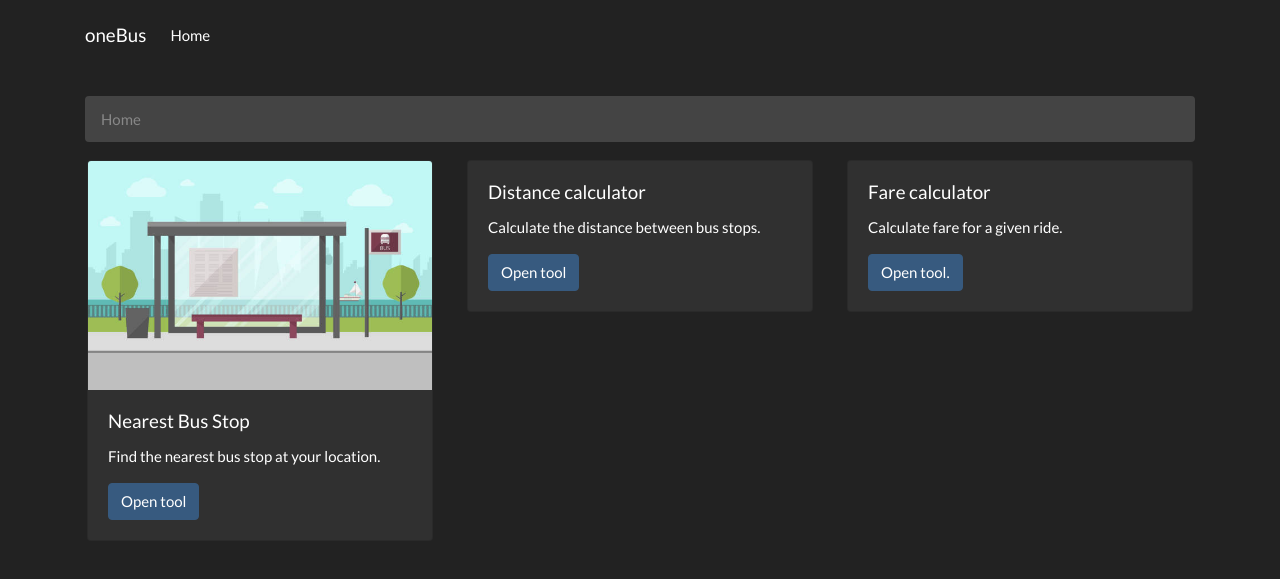
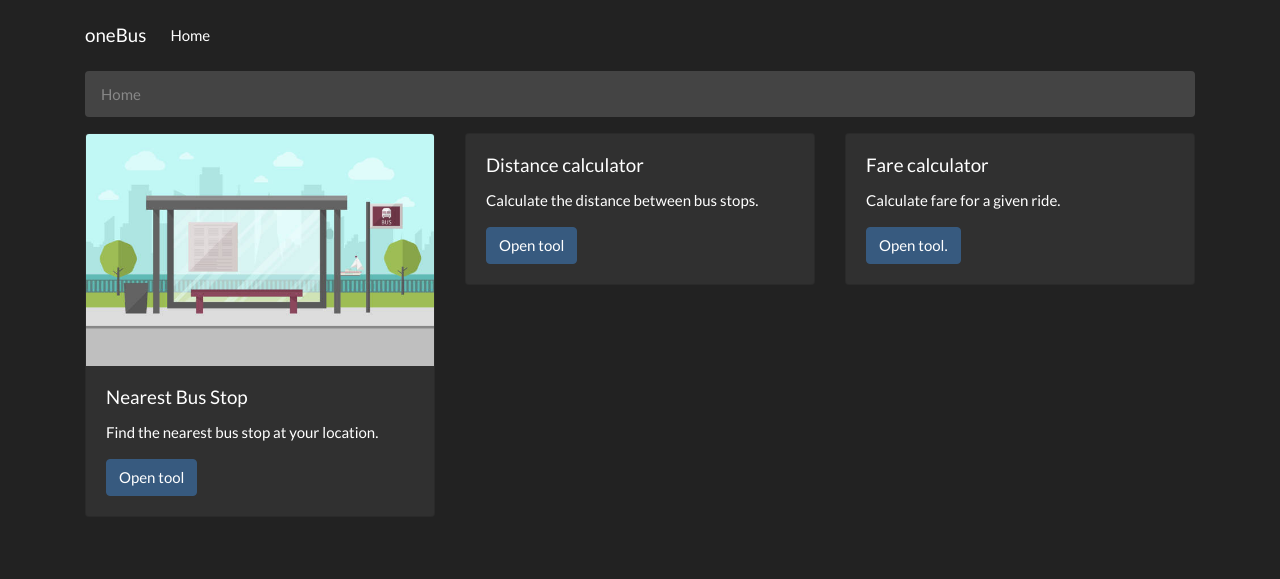
Before and after one commit to recreationx/oneBus, a Flask app: page / in a window 1280 px wide. Shown: the top 579 px of the page. Run offline with Flask 2, Linux system fonts and the light colour scheme; parts of the project's set-up code (start-up, migrations or seed data) failed here and were passed over; some libraries are stand-ins or nearby versions.

Commit message:
refactor and added map

```diff
--- /dev/null
+++ b/static/css/custom.css
@@ -0,0 +1,4 @@
+.card {
+    width: auto;
+    margin: 2px;
+}
--- a/templates/index.html
+++ b/templates/index.html
@@ -5,7 +5,8 @@
     <meta charset="utf-8">
     <meta name="viewport" content="width=device-width, initial-scale=1">
 
-    <link rel="stylesheet" type=" text/css" href="{{ url_for('static',filename='css/bootstrap.min.css') }}">
+    <link rel="stylesheet" type="text/css" href="{{ url_for('static',filename='css/bootstrap.min.css') }}">
+    <link rel="stylesheet" type="text/css" href="{{ url_for('static',filename='css/index.css') }}">
     <link rel="icon" type="image/png" href="{{ url_for('static',filename='images/favicon.ico') }}" />
 
     <title>oneBus</title>
@@ -32,7 +33,7 @@
 
 
 
-    <div class="container" style="margin-top:25px">
+    <div class="container">
         <nav aria-label="breadcrumb bg-dark">
             <ol class="breadcrumb">
                 <li class="breadcrumb-item active" aria-current="page">Home</li>
@@ -40,7 +41,7 @@
         </nav>
         <div class="row d-flex justify-content-center">
             <div class="col-sm">
-                <div class="card" style="width: auto; margin: 2px;">
+                <div class="card">
                     <img src="../static/images/busstop.jpg" class="card-img-top" alt="...">
                     <div class="card-body">
                         <h5 class="card-title">Nearest Bus Stop</h5>
@@ -50,7 +51,7 @@
                 </div>
             </div>
             <div class="col-sm">
-                <div class="card" style="width: auto; margin: 2px;">
+                <div class="card">
                     <div class="card-body">
                         <h5 class="card-title">Distance calculator</h5>
                         <p class="card-text">Calculate the distance between bus stops.</p>
@@ -59,7 +60,7 @@
                 </div>
             </div>
             <div class="col-sm">
-                <div class="card" style="width: auto; margin:2px;">
+                <div class="card">
                     <div class="card-body">
                         <h5 class="card-title">Fare calculator</h5>
                         <p class="card-text">Calculate fare for a given ride.</p>
```
Also changed, not shown: templates/nearestbusstop.html (+62 -6 lines).
